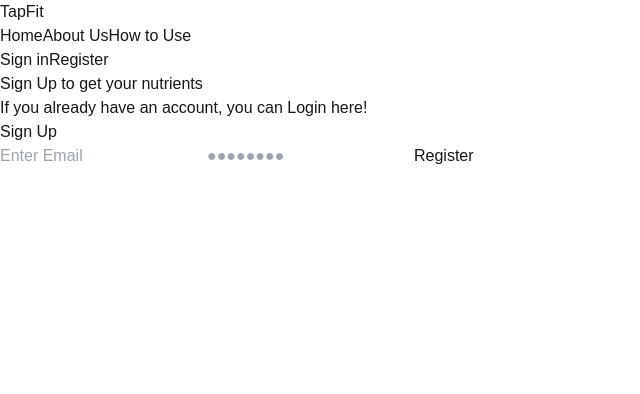
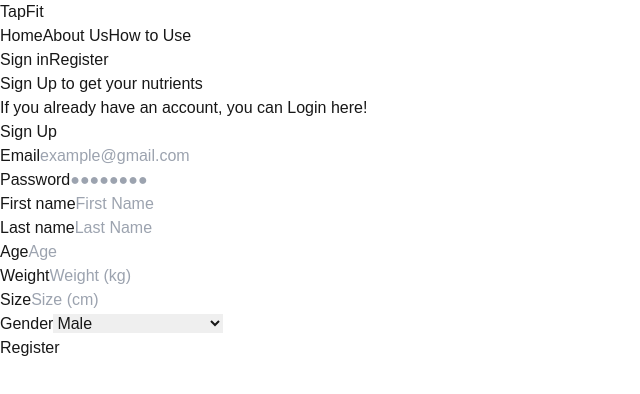
Before and after one commit to emilkreydt/emil-kreydt-eindopdracht, a Next.js app: page /register in a window 1280 px wide. Shown: the top 394 px of the page, without its empty margins (0-640 px from the left). Built offline with nearby package versions, Linux system fonts and the light colour scheme.

Commit message:
meer gegevens over gebruiker

```diff
--- a/src/components/sections/signUpForm.tsx
+++ b/src/components/sections/signUpForm.tsx
@@ -1,47 +1,173 @@
-"use client"; // 🔥 Voeg dit toe als eerste regel!
+"use client";
 
 import { useState } from "react";
+import { useRouter } from "next/navigation";
 
 export function SignUpForm() {
-    const [email, setEmail] = useState("");
-    const [password, setPassword] = useState("");
+    const router = useRouter();
+    const [formData, setFormData] = useState({
+        email: "",
+        password: "",
+        firstName: "",
+        lastName: "",
+        age: "",
+        weight: "",
+        height: "",
+        gender: "male",
+    });
+
     const [message, setMessage] = useState("");
+
+    function handleChange(e) {
+        setFormData({ ...formData, [e.target.name]: e.target.value });
+    }
 
     async function handleSubmit(e) {
         e.preventDefault();
         const response = await fetch("/api/auth/signup", {
             method: "POST",
             headers: { "Content-Type": "application/json" },
-            body: JSON.stringify({ email, password }),
+            body: JSON.stringify(formData),
         });
 
         const data = await response.json();
-        setMessage(data.message || data.error);
+        if (data.error) {
+            setMessage(data.error);
+        } else {
+            router.push("/login");
+        }
     }
 
     return (
-        <div className="p-8 bg-white rounded-lg shadow-md w-96">
-            <h2 className="text-2xl font-semibold text-gray-800 mb-4">Sign Up</h2>
-            <form className="space-y-4" onSubmit={handleSubmit}>
+        <div className="p-8 bg-white rounded-lg shadow-lg w-full max-w-2xl mx-auto">
+            <h2 className="text-3xl font-semibold text-gray-800 mb-6 text-center">Sign Up</h2>
+            <form className="grid grid-cols-1 md:grid-cols-2 gap-4" onSubmit={handleSubmit}>
+
+                {/* mail */}
+                <div className="flex flex-col">
+                    <label className="text-gray-700 font-medium">Email</label>
                     <input
                         type="email"
-                    placeholder="Enter Email"
-                    value={email}
-                    onChange={(e) => setEmail(e.target.value)}
-                    className="border p-2 w-full"
+                        name="email"
+                        placeholder="example@gmail.com"
+                        value={formData.email}
+                        onChange={handleChange}
+                        className="border p-2 rounded-md focus:outline-none focus:ring-2 focus:ring-blue-500"
+                        required
                     />
+                </div>
+
+                {/* ww */}
+                <div className="flex flex-col">
+                    <label className="text-gray-700 font-medium">Password</label>
                     <input
                         type="password"
+                        name="password"
                         placeholder="●●●●●●●●"
-                    value={password}
-                    onChange={(e) => setPassword(e.target.value)}
-                    className="border p-2 w-full"
+                        value={formData.password}
+                        onChange={handleChange}
+                        className="border p-2 rounded-md focus:outline-none focus:ring-2 focus:ring-blue-500"
+                        required
                     />
-                <button type="submit" className="bg-blue-600 text-white p-2 w-full">
+                </div>
+
+                {/* voornaam */}
+                <div className="flex flex-col">
+                    <label className="text-gray-700 font-medium">First name</label>
+                    <input
+                        type="text"
+                        name="firstName"
+                        placeholder="First Name"
+                        value={formData.firstName}
+                        onChange={handleChange}
+                        className="border p-2 rounded-md focus:outline-none focus:ring-2 focus:ring-blue-500"
+                        required
+                    />
+                </div>
+
+                {/* achternaam */}
+                <div className="flex flex-col">
+                    <label className="text-gray-700 font-medium">Last name</label>
+                    <input
+                        type="text"
+                        name="lastName"
+                        placeholder="Last Name"
+                        value={formData.lastName}
+                        onChange={handleChange}
+                        className="border p-2 rounded-md focus:outline-none focus:ring-2 focus:ring-blue-500"
+                        required
+                    />
+                </div>
+
+                {/* leeftijs */}
+                <div className="flex flex-col">
+                    <label className="text-gray-700 font-medium">Age</label>
+                    <input
+                        type="number"
+                        name="age"
+                        placeholder="Age"
+                        value={formData.age}
+                        onChange={handleChange}
+                        className="border p-2 rounded-md focus:outline-none focus:ring-2 focus:ring-blue-500"
+                        required
+                    />
+                </div>
+
+                {/* kgg */}
+                <div className="flex flex-col">
+                    <label className="text-gray-700 font-medium">Weight</label>
+                    <input
+                        type="number"
+                        name="weight"
+                        placeholder="Weight (kg)"
+                        value={formData.weight}
+                        onChange={handleChange}
+                        className="border p-2 rounded-md focus:outline-none focus:ring-2 focus:ring-blue-500"
+                        required
+                    />
+                </div>
+
+                {/* lengte */}
+                <div className="flex flex-col">
+                    <label className="text-gray-700 font-medium">Size</label>
+                    <input
+                        type="number"
+                        name="height"
+                        placeholder="Size (cm)"
+                        value={formData.height}
+                        onChange={handleChange}
+                        className="border p-2 rounded-md focus:outline-none focus:ring-2 focus:ring-blue-500"
+                        required
+                    />
+                </div>
+
+                {/* gender */}
+                <div className="flex flex-col">
+                    <label className="text-gray-700 font-medium">Gender</label>
+                    <select
+                        name="gender"
+                        value={formData.gender}
+                        onChange={handleChange}
+                        className="border p-2 rounded-md focus:outline-none focus:ring-2 focus:ring-blue-500"
+                    >
+                        <option value="male">Male</option>
+                        <option value="female">Female</option>
+                        <option value="other">I prefer not to tell this</option>
+                    </select>
+                </div>
+
+                {/* submit */}
+                <div className="col-span-1 md:col-span-2 flex justify-center">
+                    <button
+                        type="submit"
+                        className="bg-blue-600 hover:bg-blue-700 text-white font-medium p-3 rounded-md w-full md:w-1/2 transition duration-300"
+                    >
                         Register
                     </button>
+                </div>
             </form>
-            {message && <p className="mt-2 text-center text-red-600">{message}</p>}
+
+            {message && <p className="mt-4 text-center text-red-600">{message}</p>}
         </div>
     );
 }
```
Also changed, not shown: src/db/schema/schema.ts (+7 -1 lines), src/pages/api/auth/signup.ts (+24 -18 lines). Lines whose indentation alone changed are shown as unchanged.
